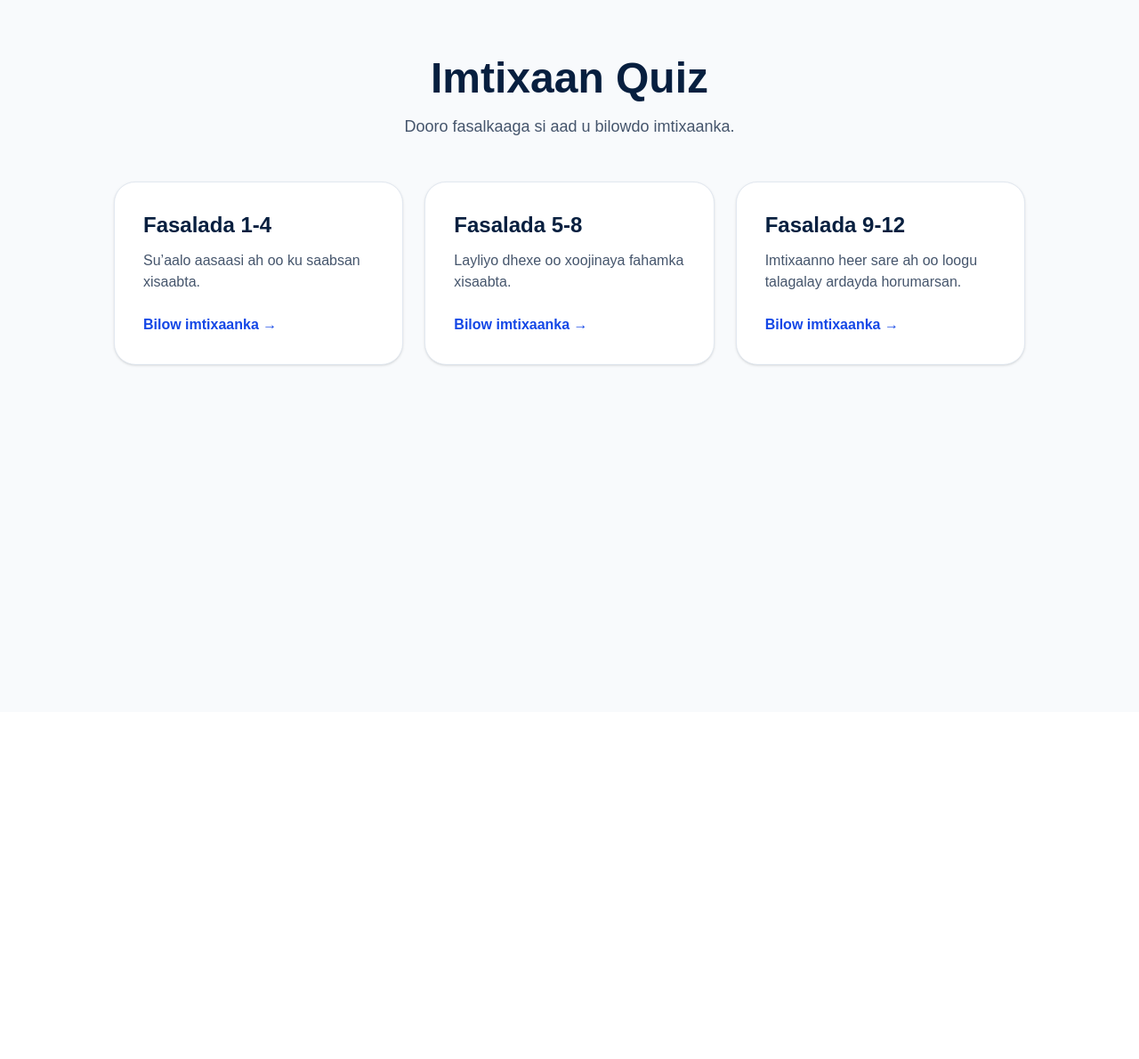
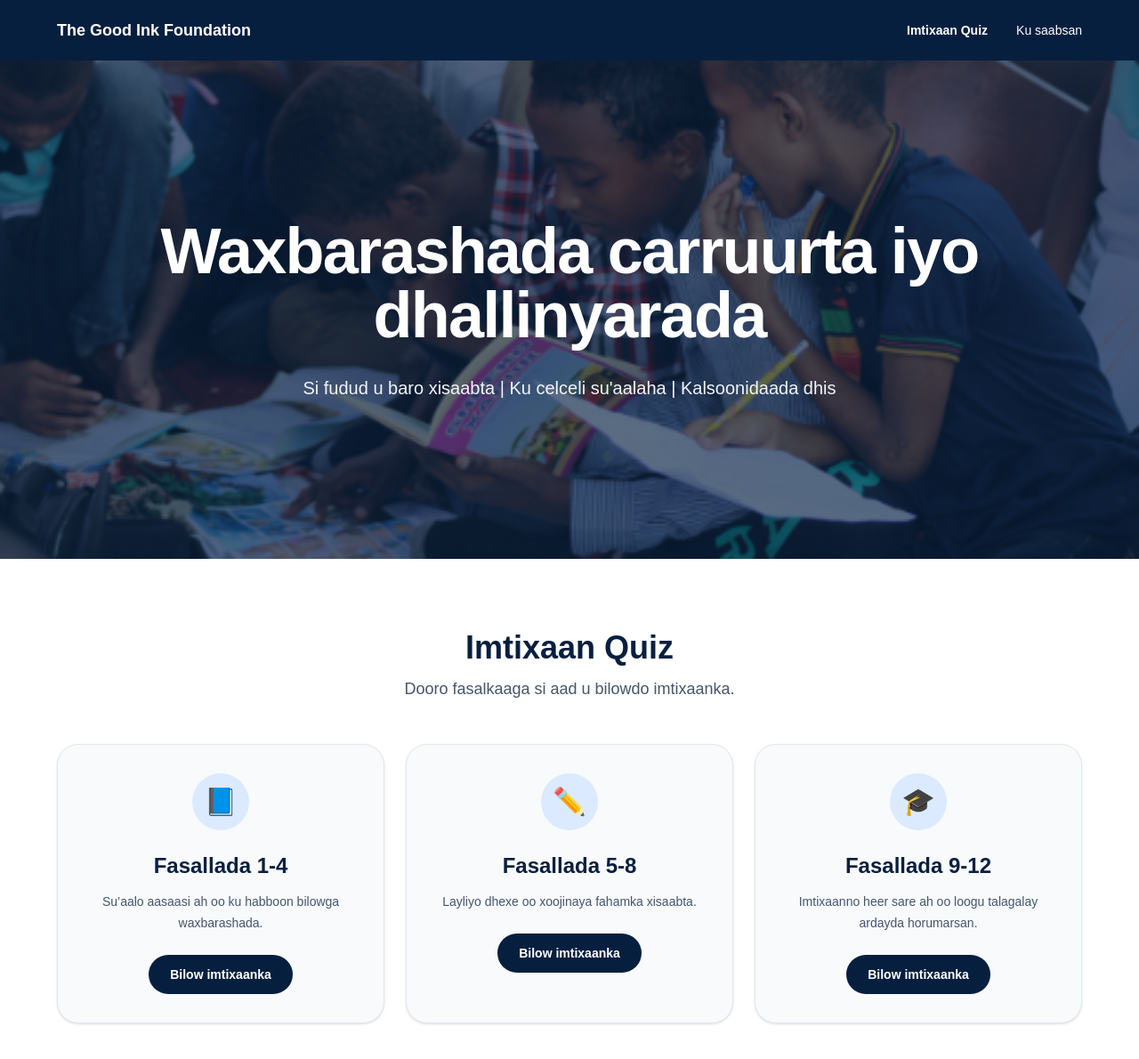
Before and after one commit to TheGoodinkfoundation/thegoodink, a Next.js app: page /quiz in a window 1280 px wide. Shown: the top 1190 px of the page at 89% size. Before the commit the page ends 800 px from the top, so only its background shows below. Built offline with nearby package versions, Linux system fonts and the light colour scheme.

Commit message:
Update Somali homepage text

```diff
--- a/app/quiz/page.tsx
+++ b/app/quiz/page.tsx
@@ -1,48 +1,101 @@
 import Link from "next/link";
 
-const levels = [
+const grades = [
   {
-    title: "Fasalada 1-4",
-    description: "Su’aalo aasaasi ah oo ku saabsan xisaabta.",
+    title: "Fasallada 1-4",
+    text: "Su’aalo aasaasi ah oo ku habboon bilowga waxbarashada.",
+    icon: "📘",
     href: "/quiz/fasalada-1-4",
   },
   {
-    title: "Fasalada 5-8",
-    description: "Layliyo dhexe oo xoojinaya fahamka xisaabta.",
+    title: "Fasallada 5-8",
+    text: "Layliyo dhexe oo xoojinaya fahamka xisaabta.",
+    icon: "✏️",
     href: "/quiz/fasalada-5-8",
   },
   {
-    title: "Fasalada 9-12",
-    description: "Imtixaanno heer sare ah oo loogu talagalay ardayda horumarsan.",
+    title: "Fasallada 9-12",
+    text: "Imtixaanno heer sare ah oo loogu talagalay ardayda horumarsan.",
+    icon: "🎓",
     href: "/quiz/fasalada-9-12",
   },
 ];
 
-export default function QuizPage() {
+export default function Home() {
   return (
-    <main className="min-h-screen bg-slate-50 px-6 py-16 text-slate-950">
-      <section className="mx-auto max-w-5xl text-center">
-        <h1 className="text-5xl font-bold text-[#071f3f]">Imtixaan Quiz</h1>
-        <p className="mt-4 text-lg text-slate-600">
-          Dooro fasalkaaga si aad u bilowdo imtixaanka.
-        </p>
+    <main className="min-h-screen bg-white text-slate-950">
+      <header className="bg-[#071f3f] px-6 py-5 text-white">
+        <nav className="mx-auto flex max-w-6xl items-center justify-between">
+          <Link href="/" className="text-lg font-bold">
+            The Good Ink Foundation
+          </Link>
 
-        <div className="mt-12 grid gap-6 md:grid-cols-3">
-          {levels.map((level) => (
-            <Link
-              key={level.href}
-              href={level.href}
-              className="rounded-3xl border border-slate-200 bg-white p-8 text-left shadow-sm hover:shadow-md"
-            >
-              <h2 className="text-2xl font-bold text-[#071f3f]">
-                {level.title}
-              </h2>
-              <p className="mt-3 text-slate-600">{level.description}</p>
-              <p className="mt-6 font-semibold text-blue-700">
-                Bilow imtixaanka →
-              </p>
+          <div className="flex gap-8 text-sm">
+            <Link href="/quiz" className="font-bold">
+              Imtixaan Quiz
             </Link>
-          ))}
+
+            <Link href="/ku-saabsan">
+              Ku saabsan
+            </Link>
+          </div>
+        </nav>
+      </header>
+
+      <section
+        className="relative flex min-h-[70vh] items-center justify-center bg-cover bg-center px-6 text-center"
+        style={{ backgroundImage: "url('/students.png')" }}
+      >
+        <div className="absolute inset-0 bg-[#071f3f]/65" />
+
+        <div className="relative z-10 max-w-5xl">
+          <h1 className="text-5xl font-bold tracking-tight text-white sm:text-7xl">
+            Waxbarashada carruurta iyo dhallinyarada
+          </h1>
+
+          <p className="mt-8 text-xl text-slate-100">
+            Si fudud u baro xisaabta | Ku celceli su&apos;aalaha | Kalsoonidaada dhis
+          </p>
+        </div>
+      </section>
+
+      <section id="practice" className="bg-white px-6 py-20">
+        <div className="mx-auto max-w-6xl text-center">
+          <h2 className="text-4xl font-bold text-[#071f3f]">
+            Imtixaan Quiz
+          </h2>
+
+          <p className="mt-3 text-lg text-slate-600">
+            Dooro fasalkaaga si aad u bilowdo imtixaanka.
+          </p>
+
+          <div className="mt-12 grid gap-6 sm:grid-cols-2 lg:grid-cols-3">
+            {grades.map((grade) => (
+              <div
+                key={grade.title}
+                className="rounded-3xl border border-slate-200 bg-slate-50 p-8 shadow-sm transition hover:-translate-y-1 hover:shadow-md"
+              >
+                <div className="mx-auto flex h-16 w-16 items-center justify-center rounded-full bg-blue-100 text-3xl">
+                  {grade.icon}
+                </div>
+
+                <h3 className="mt-6 text-2xl font-bold text-[#071f3f]">
+                  {grade.title}
+                </h3>
+
+                <p className="mt-3 text-sm leading-6 text-slate-600">
+                  {grade.text}
+                </p>
+
+                <Link
+                  href={grade.href}
+                  className="mt-6 inline-block rounded-full bg-[#071f3f] px-6 py-3 text-sm font-semibold text-white hover:bg-[#0b2d5a]"
+                >
+                  Bilow imtixaanka
+                </Link>
+              </div>
+            ))}
+          </div>
         </div>
       </section>
     </main>
```
